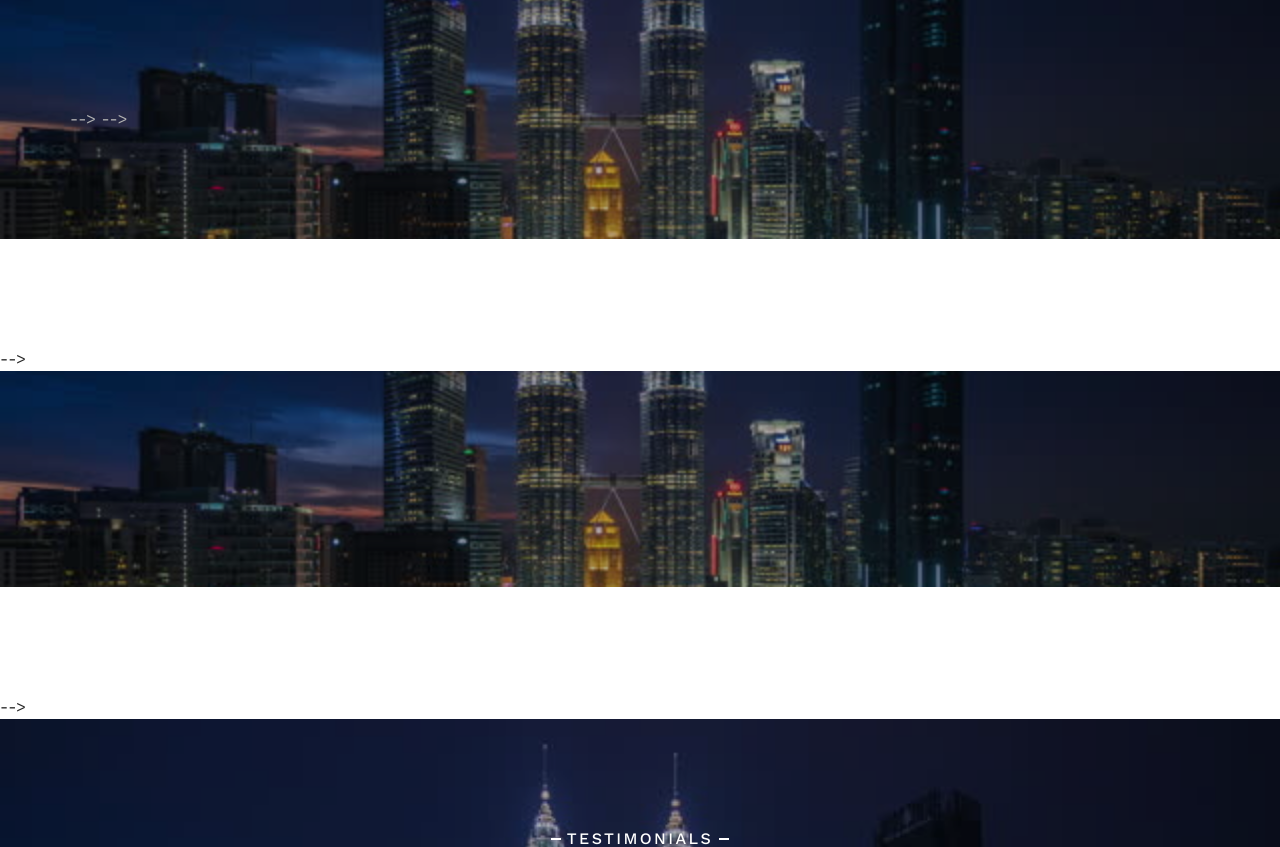
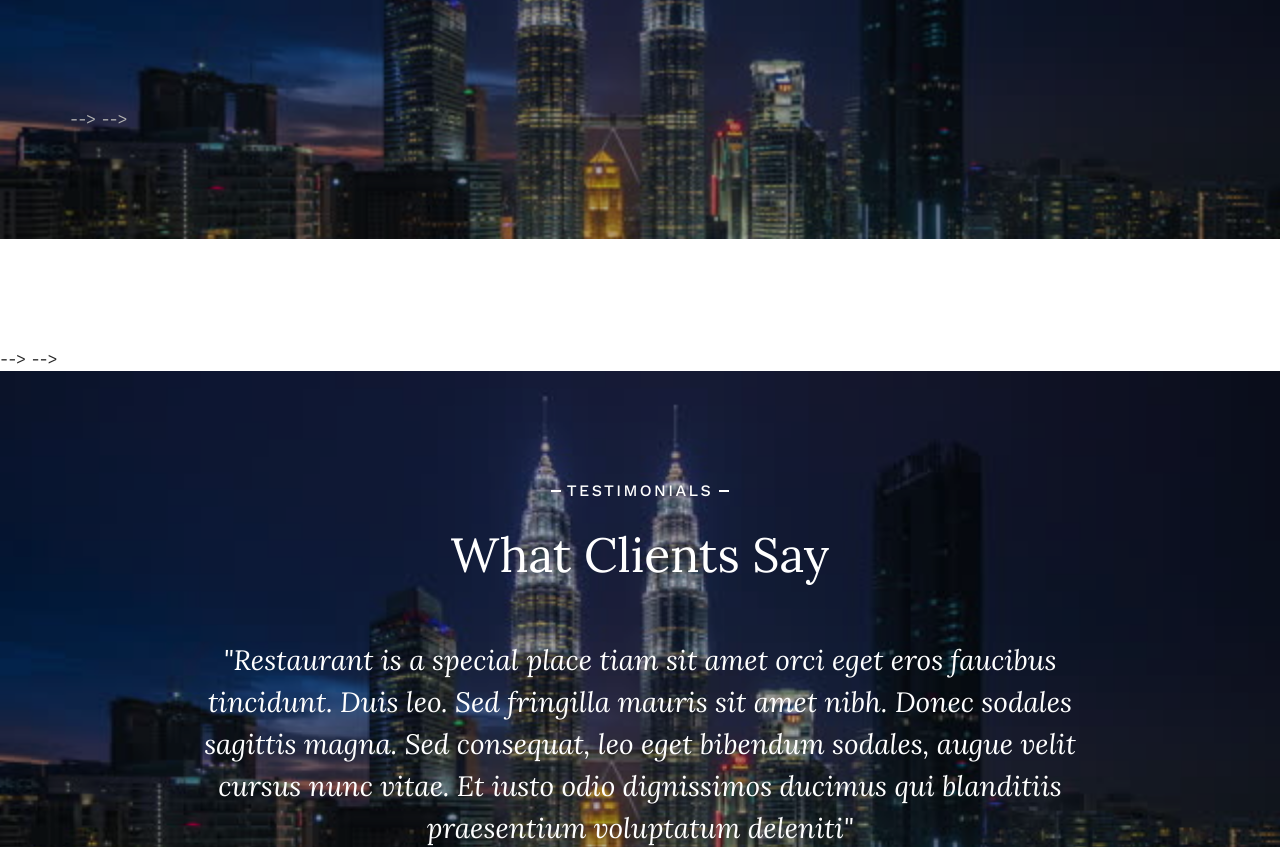
Before and after one commit to szilin08/website-template, a PHP site: page / in a window 1280 px wide. Shown: the part 1689-2536 px from the top of the page. Run offline with PHP 8.4, Linux system fonts and the light colour scheme.

Commit message:
Update index.php

```diff
--- a/index.php
+++ b/index.php
@@ -249,7 +249,7 @@
    </div>
    <!-- /SECTION 3 --> -->
    <!-- SECTION 4 -->
-   <div id="home-content-4" class="home-section home-section-4 parallax">
+<!--   <div id="home-content-4" class="home-section home-section-4 parallax">
       <div class="container">
          <div class="row">
             <div class="col-md-12">
@@ -257,7 +257,7 @@
                   <div class="smalltitle white margin-b16">Now booking</div>
                   <h2>Private Dinners & Happy Hours</h2>
                </div> -->
-            </div>
+          <!--  </div> -->
          </div>
          <!-- /row -->
       </div>
```
